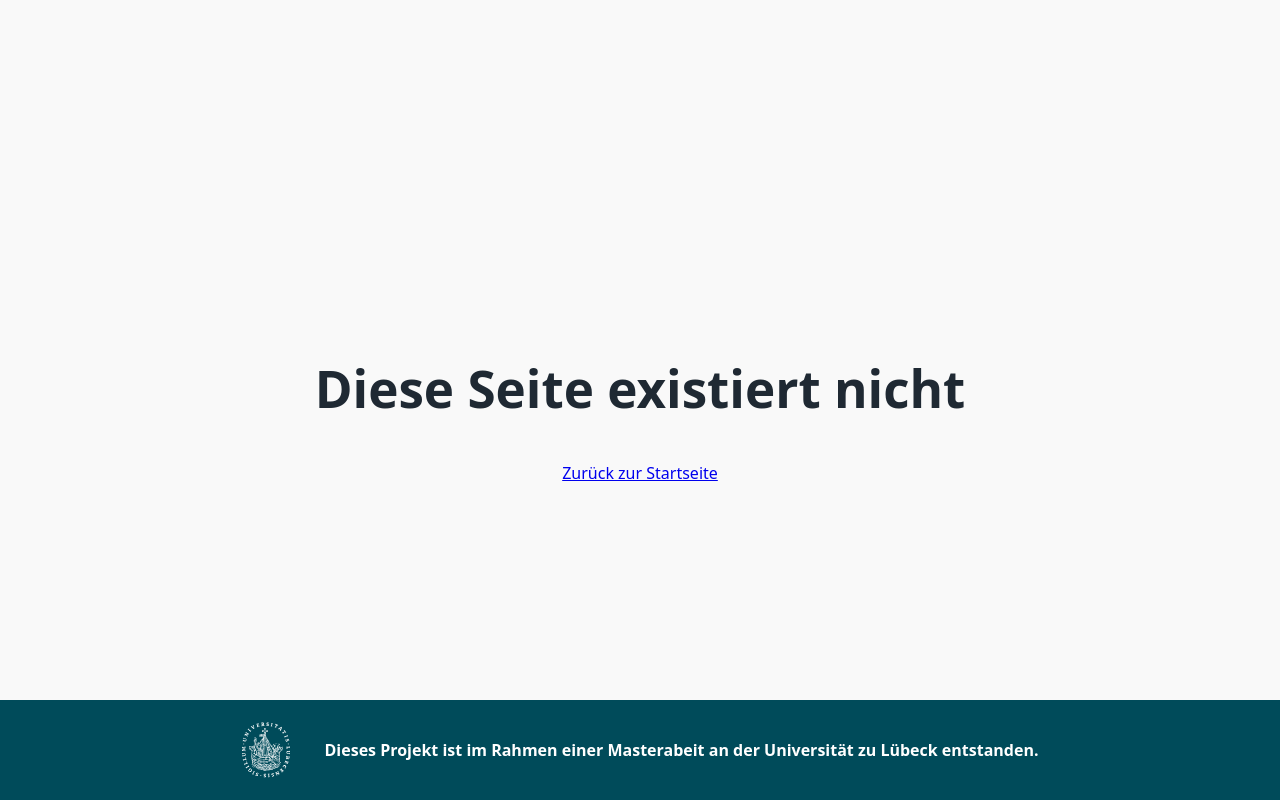
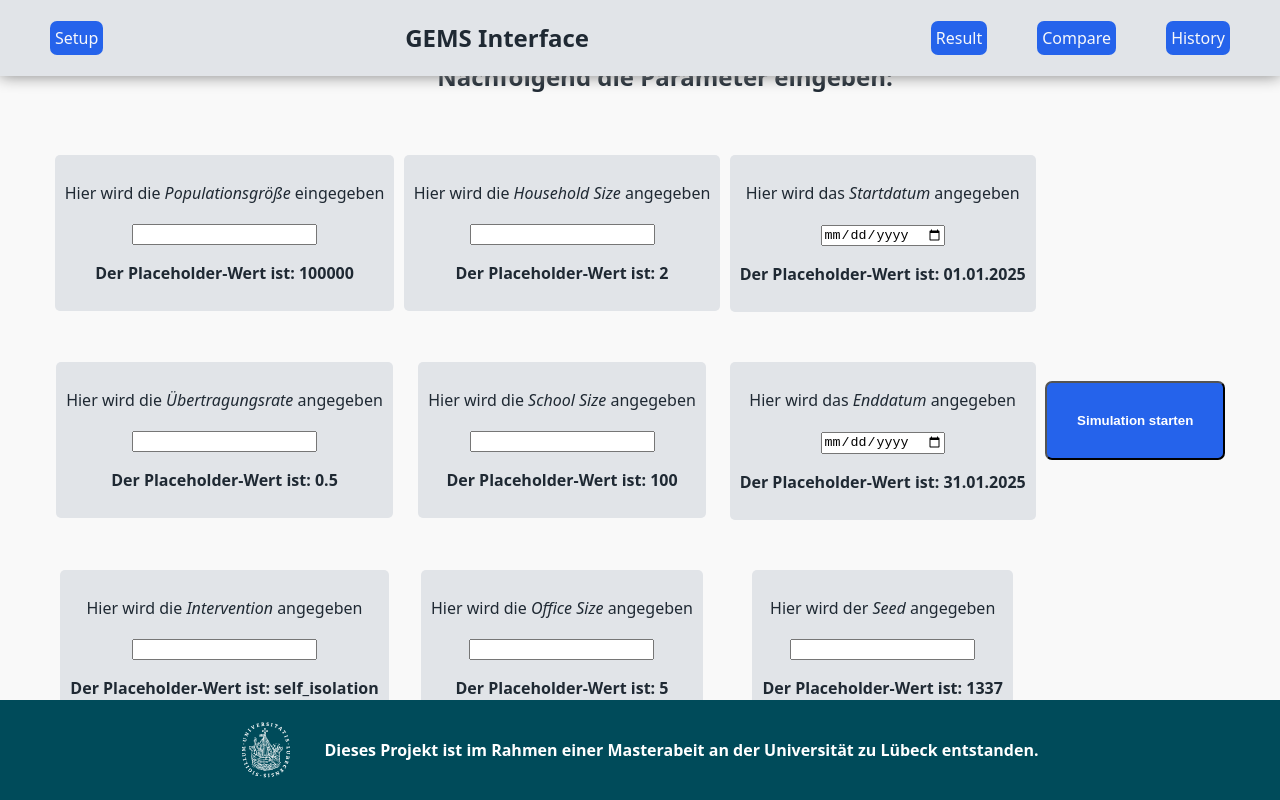
Before and after one commit to cjf999/masterarbeit, a React (Vite) app in the folder packages/frontend/: page /setup in a window 1280 px wide. Built offline with nearby package versions, Linux system fonts and the light colour scheme.

Commit message:
added setup-view, added (chopped) styling

```diff
--- a/packages/frontend/src/index.css
+++ b/packages/frontend/src/index.css
@@ -145,3 +145,43 @@ p {
 
   border-radius: 7px;
 }
+
+/* sim loader */
+.input-rows{
+  display: flex;
+  flex-direction: row;
+  justify-content: space-around;
+  padding-left: 50px;
+  padding-right: 50px;
+  padding-bottom: 50px;
+
+}
+
+.param{
+  background-color: #E1E4E8;
+  border-radius: 5px;
+  padding: 10px;
+  text-align: center;
+}
+
+.setup-row{
+  display: flex;
+  flex-direction: column;
+  align-items: center;
+  justify-content: space-between;
+  gap: 50px;
+  padding-top: 40px;
+}
+
+.button-container{
+  align-self: center;
+}
+
+.start-button{
+ text-decoration: none;
+ color: #ffffff;
+ background-color: #2563EB;
+ font-weight: 700;
+ padding: 30px;
+ border-radius: 7px;
+}
--- a/packages/frontend/src/main.tsx
+++ b/packages/frontend/src/main.tsx
@@ -9,12 +9,14 @@ import App from './App.tsx'
 import NotFound from './pages/NotFound.tsx'
 import Compare from './pages/Compare.tsx'
 import Result from './pages/Result.tsx'
+import Setup from './pages/Setup.tsx'
 
 const router = createBrowserRouter([
   {path: "/", element: <App />}, //default route
   {path: "*", element: <NotFound />}, //wenn nicht auflösbar, dann gehe hier hin (404)
   {path: "/compare", element: <Compare />},
   {path: "/result", element: <Result />},
+  {path: "/setup", element: <Setup />},
 ])
 
 createRoot(document.getElementById('root')!).render(
--- /dev/null
+++ b/packages/frontend/src/pages/Setup.tsx
@@ -0,0 +1,184 @@
+import { useNavigate } from "react-router-dom";
+import Navbar from "../components/Navbar";
+import Footer from "../components/footer";
+
+
+function Setup(){
+
+    //direkt on submit zur result view navigieren
+    const navigate = useNavigate();
+
+    //placeholder-params
+    const params = [
+        {
+        popSize: 100000,
+        transmissionRate: 0.5,
+        avgHouseholdSize: 2,
+        avgOfficeSize: 5,
+        avgSchoolSize: 100,
+        intervention: "self_isolation",
+        startDate: "01.01.2025",
+        endDate: "31.01.2025",
+        seed: 1337
+        }
+    ]
+
+    /**
+    interface simData {
+        populationSize: number; // zwischen 0 und 1,000,000
+        transmissionRate: number; // zwischen 0.1 und 0.9
+        avgHouseholdSize: number;
+        avgOfficeSize: number;
+        avgSchoolSize: number;
+        batchRuns: 1; //idk ob das geht
+        interventions: string;
+        startDate: string;
+        endDate: string;
+        seed: number;
+    }
+    */
+
+    //submithandler
+    const handleSubmit = async (e: React.FormEvent<HTMLFormElement>) => {
+        e.preventDefault();
+        const data = new FormData(e.currentTarget);
+        const values = Object.fromEntries(data.entries());
+
+        //übergebe params im erwarteten format
+        const parameter = {
+            "populationSize": Number(values.popSize),
+            "transmissionRate": Number(values.transmissionRate),
+            "avgHouseholdSize": Number(values.avgHouseholdSize),
+            "avgOfficeSize": Number(values.avgOfficeSize),
+            "avgSchoolSize": Number(values.avgSchoolSize),
+            "batchRuns": 1,
+            "interventions": [
+                {
+                    "type": values.intervention,
+                    "trigger": "symptom",
+                    "duration": 14
+                }
+            ],
+            "startDate": values.startDate,
+            "endDate": values.endDate,
+            "seed": Number(values.seed)
+        }
+
+        //api call
+        try {
+            const res = await fetch("https://gems.hciuse.sh/simulations", {
+                method: "POST",
+                headers: {
+                    "Content-Type": "application/json"
+                },
+                body: JSON.stringify(parameter)
+            });
+
+            if (res.ok) {
+                const result = await res.json();
+                console.log("Created:", result);
+                navigate("/result", { state: { simId: result.simulationId } }); //gehe direkt zur Result View
+            }
+        } catch (error) {
+            console.error("Error:", error);
+        }
+    }
+
+    //TODO: default-werte in inputfelder geben
+    return(
+        <>
+        <Navbar />
+            <h2 style={{paddingLeft: "50px", marginTop: "35px"}}>Nachfolgend die Parameter eingeben:</h2>
+            <form className="setup-form" onSubmit={handleSubmit}>
+                <div className="input-rows"> {/** ich bin dumm, das sind columns, nicht rows */}
+                    <div className="setup-row">
+                        <div className="param">
+                            <p>Hier wird die  <i>Populationsgröße</i> eingegeben</p>
+                            <input name="popSize" type="number" />
+                            <div>{params.map((item) => (
+                                <p style={{fontWeight: "800"}}>Der Placeholder-Wert ist: {item.popSize}</p>
+                            )
+                            )}</div>
+                        </div>
+                        <div className="param">
+                            <p>Hier wird die <i>Übertragungsrate</i> angegeben</p>
+                            <input name="transmissionRate" type="number" step="0.01" min="0" />
+                            <div>{params.map((item) => (
+                                <p style={{fontWeight: "800"}}>Der Placeholder-Wert ist: {item.transmissionRate}</p>
+                            )
+                            )}</div>
+                        </div>
+                        <div className="param">
+                            <p>Hier wird die <i>Intervention</i> angegeben</p>
+                            <input name="intervention" type="text" />
+                            <div>{params.map((item) => (
+                                <p style={{fontWeight: "800"}}>Der Placeholder-Wert ist: {item.intervention}</p>
+                            )
+                            )}</div>
+                        </div>
+                    </div>
+                    {/** second row */}
+                    <div className="setup-row">
+                        <div className="param">
+                            <p>Hier wird die <i>Household Size</i> angegeben</p>
+                            <input name="avgHouseholdSize" type="number" />
+                            <div>{params.map((item) => (
+                                <p style={{fontWeight: "800"}}>Der Placeholder-Wert ist: {item.avgHouseholdSize}</p>
+                            )
+                            )}</div>
+                        </div>
+                        <div className="param">
+                            <p>Hier wird die <i>School Size</i> angegeben</p>
+                            <input name="avgSchoolSize" type="number" />
+                            <div>{params.map((item) => (
+                                <p style={{fontWeight: "800"}}>Der Placeholder-Wert ist: {item.avgSchoolSize}</p>
+                            )
+                            )}</div>
+                        </div>
+                        <div className="param">
+                            <p>Hier wird die <i>Office Size</i> angegeben</p>
+                            <input name="avgOfficeSize" type="number" />
+                            <div>{params.map((item) => (
+                                <p style={{fontWeight: "800"}}>Der Placeholder-Wert ist: {item.avgOfficeSize}</p>
+                            )
+                            )}</div>
+                        </div>
+                    </div>
+                    {/** third row */}
+                    <div className="setup-row">
+                        <div className="param">
+                            <p>Hier wird das <i>Startdatum</i> angegeben</p>
+                            <input name="startDate" type="date" />
+                            <div>{params.map((item) => (
+                                <p style={{fontWeight: "800"}}>Der Placeholder-Wert ist: {item.startDate}</p>
+                            )
+                            )}</div>
+                        </div>
+                        <div className="param">
+                            <p>Hier wird das <i>Enddatum</i> angegeben</p>
+                            <input name="endDate" type="date" />
+                            <div>{params.map((item) => (
+                                <p style={{fontWeight: "800"}}>Der Placeholder-Wert ist: {item.endDate}</p>
+                            )
+                            )}</div>
+                        </div>
+                        <div className="param">
+                            <p>Hier wird der <i>Seed</i> angegeben</p>
+                            <input name="seed" type="number" />
+                            <div>{params.map((item) => (
+                                <p style={{fontWeight: "800"}}>Der Placeholder-Wert ist: {item.seed}</p>
+                            )
+                            )}</div>
+                        </div>
+                    </div>
+                    <button type="submit" className="button-container start-button" >
+                        Simulation starten
+                    </button>
+                </div>
+            </form>
+            <Footer />
+        </>
+    )
+}
+
+export default Setup;
```
